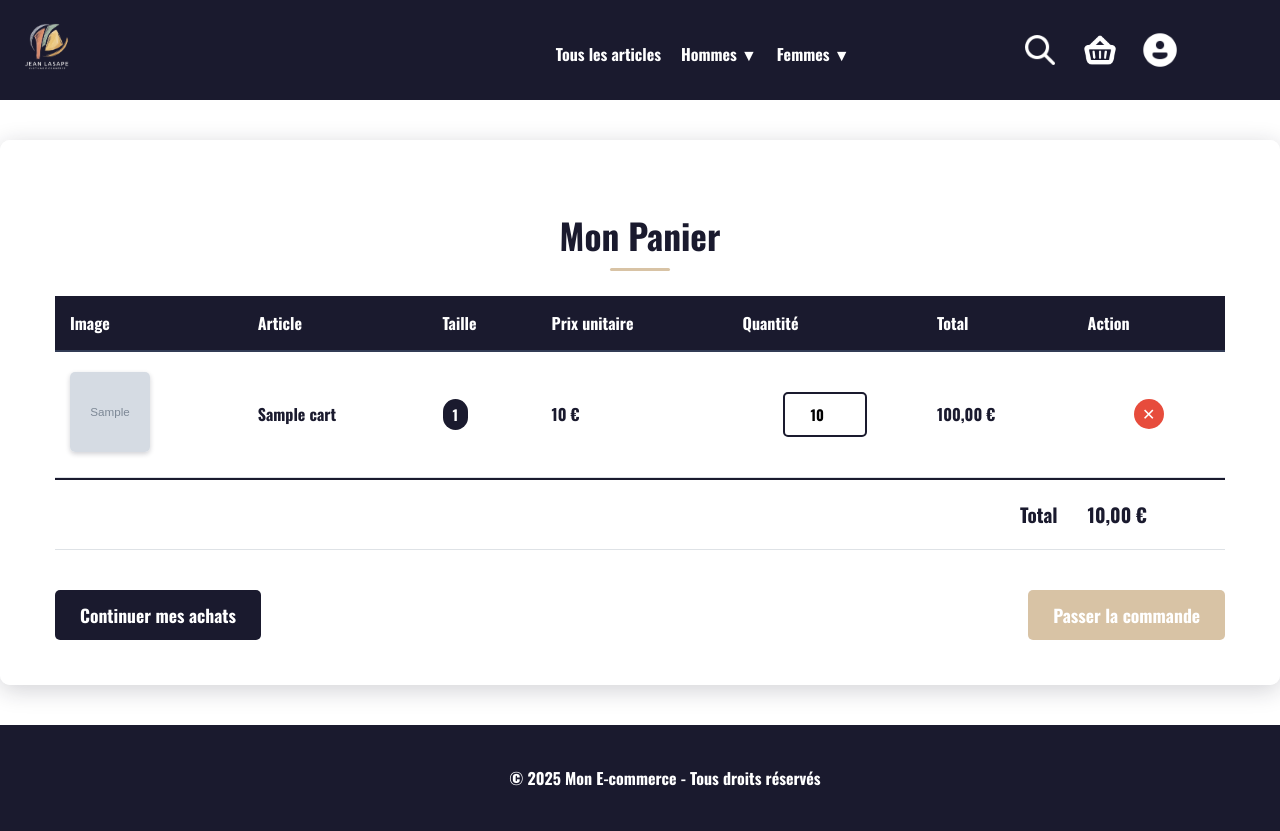
After one commit to BjornHgn/symfony_project, a Symfony app: template templates/cart/index.html.twig in a window 1280 px wide; the page is wider, and only the part inside the window is pictured. The commit adds this page. Run offline with Twig, Linux system fonts and the light colour scheme; the template is opened without the code that fills it: most values are stand-ins (such as "Sample title", 1, 10 or a date in 2020); grey boxes marked "Sample" are stand-in pictures; some libraries are stand-ins or nearby versions.

Commit message:
stock page details+ajout des articles panier+ page panier

```diff
--- /dev/null
+++ b/public/styles/cart.css
@@ -0,0 +1,255 @@
+.cart-container {
+    max-width: 1200px;
+    margin: 40px auto;
+    padding: 45px 55px;
+    background: rgba(255, 255, 255, 0.95);
+    border-radius: 10px;
+    box-shadow: 0 5px 25px rgba(26, 26, 46, 0.2);
+}
+
+.cart-title {
+    text-align: center;
+    color: #1A1A2E;
+    margin-bottom: 35px;
+    font-family: 'Oswald', sans-serif;
+    font-size: 2.2em;
+    font-weight: 700;
+    position: relative;
+}
+
+.cart-title::after {
+    content: '';
+    position: absolute;
+    bottom: -10px;
+    left: 50%;
+    transform: translateX(-50%);
+    width: 60px;
+    height: 3px;
+    background: #D8C3A5;
+    border-radius: 2px;
+}
+
+.cart-empty {
+    text-align: center;
+    padding: 40px;
+    font-size: 1.2em;
+    color: #1A1A2E;
+    font-family: 'Oswald', sans-serif;
+}
+
+.cart-table {
+    width: 100%;
+    border-collapse: separate;
+    border-spacing: 0;
+    margin: 20px 0;
+    background: white;
+}
+
+.cart-table th {
+    background-color: #1A1A2E;
+    color: white;
+    padding: 15px;
+    text-align: left;
+    border-bottom: 2px solid #333C56;
+    font-weight: 600;
+    font-family: 'Oswald', sans-serif;
+}
+
+.cart-table td {
+    padding: 20px 15px;
+    border-bottom: 1px solid #dee2e6;
+    vertical-align: middle;
+    font-family: 'Oswald', sans-serif;
+}
+
+.cart-table img {
+    width: 80px;
+    height: 80px;
+    object-fit: cover;
+    border-radius: 5px;
+    box-shadow: 0 2px 5px rgba(26, 26, 46, 0.2);
+}
+
+.cart-product-name {
+    font-weight: 500;
+    color: #1A1A2E;
+}
+
+.cart-size {
+    background: #1A1A2E;
+    padding: 5px 10px;
+    border-radius: 15px;
+    font-size: 0.9em;
+    color: white;
+}
+
+.cart-price {
+    font-weight: 600;
+    color: #1A1A2E;
+}
+
+.cart-quantity {
+    font-weight: 500;
+}
+
+.cart-total-row td {
+    padding: 20px 15px;
+    border-top: 2px solid #1A1A2E;
+}
+
+.cart-total-label {
+    font-size: 1.2em;
+    font-weight: 600;
+    text-align: right;
+    color: #1A1A2E;
+}
+
+.cart-total-amount {
+    font-size: 1.2em;
+    font-weight: 700;
+    color: #1A1A2E;
+}
+
+.cart-actions {
+    margin-top: 40px;
+    display: flex;
+    justify-content: space-between;
+    align-items: center;
+}
+
+.btn {
+    padding: 12px 25px;
+    border: none;
+    border-radius: 5px;
+    font-family: 'Oswald', sans-serif;
+    font-size: 1.1em;
+    font-weight: 600;
+    cursor: pointer;
+    transition: all 0.3s ease;
+}
+
+.btn-continue {
+    background-color: #1A1A2E;
+    color: white;
+    text-decoration: none;
+}
+
+.btn-continue:hover {
+    background-color: #333C56;
+}
+
+.btn-checkout {
+    background-color: #D8C3A5;
+    color: white;
+}
+
+.btn-checkout:hover {
+    background-color: #C1A78E;
+}
+
+.alert {
+    padding: 15px 20px;
+    margin-bottom: 20px;
+    border-radius: 5px;
+    font-family: 'Oswald', sans-serif;
+}
+
+.alert-success {
+    background-color: #d4edda;
+    color: #1A1A2E;
+    border-left: 4px solid #D8C3A5;
+}
+
+.cart-actions-cell {
+    text-align: center;
+}
+
+.btn-remove {
+    display: inline-flex;
+    align-items: center;
+    justify-content: center;
+    width: 30px;
+    height: 30px;
+    border-radius: 50%;
+    background-color: #1A1A2E;
+    color: white;
+    text-decoration: none;
+    font-size: 16px;
+    transition: all 0.3s ease;
+    border: none;
+    cursor: pointer;
+}
+
+.btn-remove:hover {
+    background-color: #333C56;
+}
+
+.quantity-form {
+    display: flex;
+    align-items: center;
+    justify-content: center;
+}
+
+.quantity-input {
+    width: 60px;
+    padding: 10px;
+    border: 2px solid #1A1A2E;
+    border-radius: 5px;
+    font-size: 0.9em;
+    text-align: center;
+    font-family: 'Oswald', sans-serif;
+    transition: all 0.3s ease;
+}
+
+.quantity-input:focus {
+    outline: none;
+    border-color: #D8C3A5;
+    box-shadow: 0 0 5px rgba(216, 195, 165, 0.3);
+}
+
+.modal {
+    display: none;
+    position: fixed;
+    top: 0;
+    left: 0;
+    width: 100%;
+    height: 100%;
+    background-color: rgba(0, 0, 0, 0.5);
+    justify-content: center;
+    align-items: center;
+    z-index: 1000;
+}
+
+.modal-content {
+    background-color: white;
+    padding: 30px;
+    border-radius: 10px;
+    box-shadow: 0 0 20px rgba(0, 0, 0, 0.2);
+    max-width: 400px;
+    width: 90%;
+}
+
+.modal-content h2 {
+    margin: 0 0 20px 0;
+    color: #333;
+    font-size: 1.5em;
+}
+
+.modal-content p {
+    margin-bottom: 20px;
+    color: #666;
+}
+
+.modal-actions {
+    display: flex;
+    justify-content: space-between;
+    margin-top: 20px;
+}
+
+.btn-remove {
+    background-color: #e74c3c;
+}
+
+.btn-remove:hover {
+    background-color: #c0392b;
+}
--- /dev/null
+++ b/templates/cart/index.html.twig
@@ -0,0 +1,78 @@
+{% extends 'base.html.twig' %}
+
+{% block title %}Mon Panier{% endblock %}
+
+{% block stylesheets %}
+    {{ parent() }}
+    <link rel="stylesheet" href="{{ asset('styles/cart.css') }}">
+{% endblock %}
+
+{% block body %}
+<div class="cart-container">
+    <h1 class="cart-title">Mon Panier</h1>
+
+    {% for message in app.flashes('success') %}
+        <div class="alert alert-success">
+            {{ message }}
+        </div>
+    {% endfor %}
+
+    {% if cart is empty %}
+        <p class="cart-empty">Votre panier est vide.</p>
+    {% else %}
+        <table class="cart-table">
+            <thead>
+                <tr>
+                    <th>Image</th>
+                    <th>Article</th>
+                    <th>Taille</th>
+                    <th>Prix unitaire</th>
+                    <th>Quantité</th>
+                    <th>Total</th>
+                    <th>Action</th>
+                </tr>
+            </thead>
+            <tbody>
+                {% for key, item in cart %}
+                    <tr>
+                        <td>
+                            <img src="{{ item.image }}" alt="{{ item.name }}">
+                        </td>
+                        <td class="cart-product-name">{{ item.name }}</td>
+                        <td><span class="cart-size">{{ item.size }}</span></td>
+                        <td class="cart-price">{{ item.price }} €</td>
+                        <td class="cart-quantity">
+                            <form action="{{ path('app_cart_update', {'id': item.id, 'size': item.size}) }}" method="POST" class="quantity-form">
+                                <input type="number"
+                                       name="quantity"
+                                       value="{{ item.quantity }}"
+                                       min="0"
+                                       class="quantity-input"
+                                       onchange="this.form.submit()">
+                            </form>
+                        </td>
+                        <td class="cart-price">{{ (item.price * item.quantity)|number_format(2, ',', ' ') }} €</td>
+                        <td class="cart-actions-cell">
+                            <form action="{{ path('app_cart_update', {'id': item.id, 'size': item.size}) }}" method="POST">
+                                <input type="hidden" name="quantity" value="0">
+                                <button type="submit" class="btn-remove" onclick="return confirm('Voulez-vous vraiment supprimer cet article ?')">✕</button>
+                            </form>
+                        </td>
+                    </tr>
+                {% endfor %}
+            </tbody>
+            <tfoot>
+                <tr class="cart-total-row">
+                    <td colspan="6" class="cart-total-label">Total</td>
+                    <td class="cart-total-amount">{{ total|number_format(2, ',', ' ') }} €</td>
+                </tr>
+            </tfoot>
+        </table>
+
+        <div class="cart-actions">
+            <a href="{{ path('app_home') }}" class="btn btn-continue">Continuer mes achats</a>
+            <button class="btn btn-checkout">Passer la commande</button>
+        </div>
+    {% endif %}
+</div>
+{% endblock %}
```
Also changed, not shown: docker-compose.yaml (added, +15 -0 lines), migrations/Version20250225130055.php (added, +54 -0 lines), migrations/Version20250225131608.php (added, +41 -0 lines), src/Controller/ArticleController.php (added, +29 -0 lines), src/Controller/ArticlesController.php (+13 -9 lines), src/Controller/CartController.php (added, +89 -0 lines), src/DataFixtures/AppFixtures.php (+28 -21 lines), src/Entity/Stock.php (+8 -13 lines), templates/articles/details.html.twig (+11 -6 lines), 1 other file.
